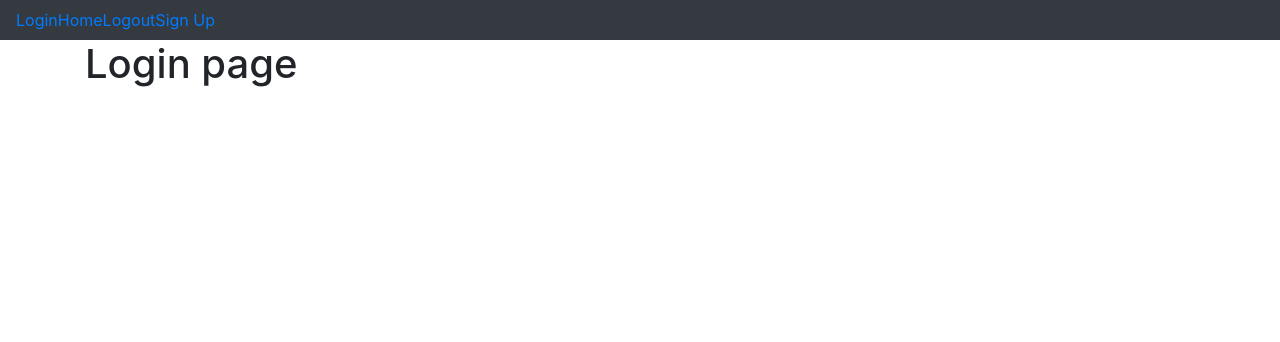
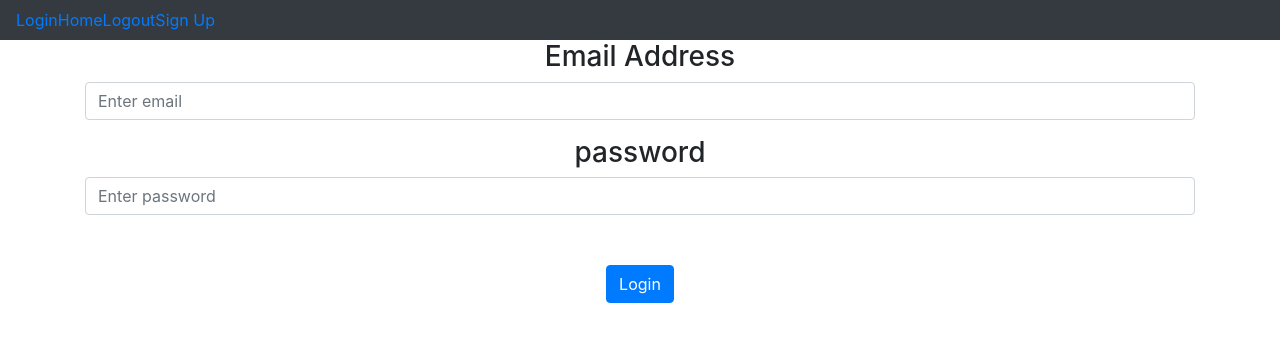
Before and after one commit to christian0a0hernandez/CMPE131-GroupProj, a Flask app: page /login in a window 1280 px wide. Shown: the top 342 px of the page. Run offline with Flask 2, Linux system fonts and the light colour scheme; some libraries are stand-ins or nearby versions.

Commit message:
Add files via upload

```diff
--- a/website/templates/base.html
+++ b/website/templates/base.html
@@ -30,12 +30,29 @@
         </div>
     </div>
     </nav>
+
+    {% with messages = get_flashed_messages(with_categories=true) %} {% if
+    messages %} {% for category, message in messages %} {% if category ==
+    'error' %}
+    <div class="alert alert-danger alter-dismissable fade show" role="alert">
+      {{ message }}
+      <button type="button" class="close" data-dismiss="alert">
+        <span aria-hidden="true">&times;</span>
+      </button>
+    </div>
+    {% else %}
+    <div class="alert alert-success alter-dismissable fade show" role="alert">
+      {{ message }}
+      <button type="button" class="close" data-dismiss="alert">
+        <span aria-hidden="true">&times;</span>
+      </button>
+    </div>
+    {% endif %} {% endfor %} {% endif %} {% endwith %}
+
     <div class ="container">
         {% block dablock %}
         {% endblock %}
     </div>
-
-
         <script
       src="https://code.jquery.com/jquery-3.2.1.slim.min.js"
       integrity="sha384-KJ3o2DKtIkvYIK3UENzmM7KCkRr/rE9/Qpg6aAZGJwFDMVNA/GpGFF93hXpG5KkN"
--- a/website/templates/login.html
+++ b/website/templates/login.html
@@ -2,5 +2,27 @@
 {% block title  %}Login{% endblock %}
 
 {% block dablock %}
-<h1>Login page</h1>
+<form method ="POST">
+    <h3 align ="center"Login</h3>
+    <div class ="form-group">
+        <label for ="email">Email Address</label>
+            <input type="email"
+                   class ="form-control"
+                   id ="email"
+                   name ="email"
+                   placeholder ="Enter email"
+            />
+    </div>
+    <div class ="form-group">
+        <label for ="password">password</label>
+            <input type="password"
+                   class ="form-control"
+                   id ="password"
+                   name ="password"
+                   placeholder ="Enter password"
+                   />
+    </div>
+        <br />
+    <button type ="submit" class="btn btn-primary">Login</button>
+</form>
 {% endblock %}
```
